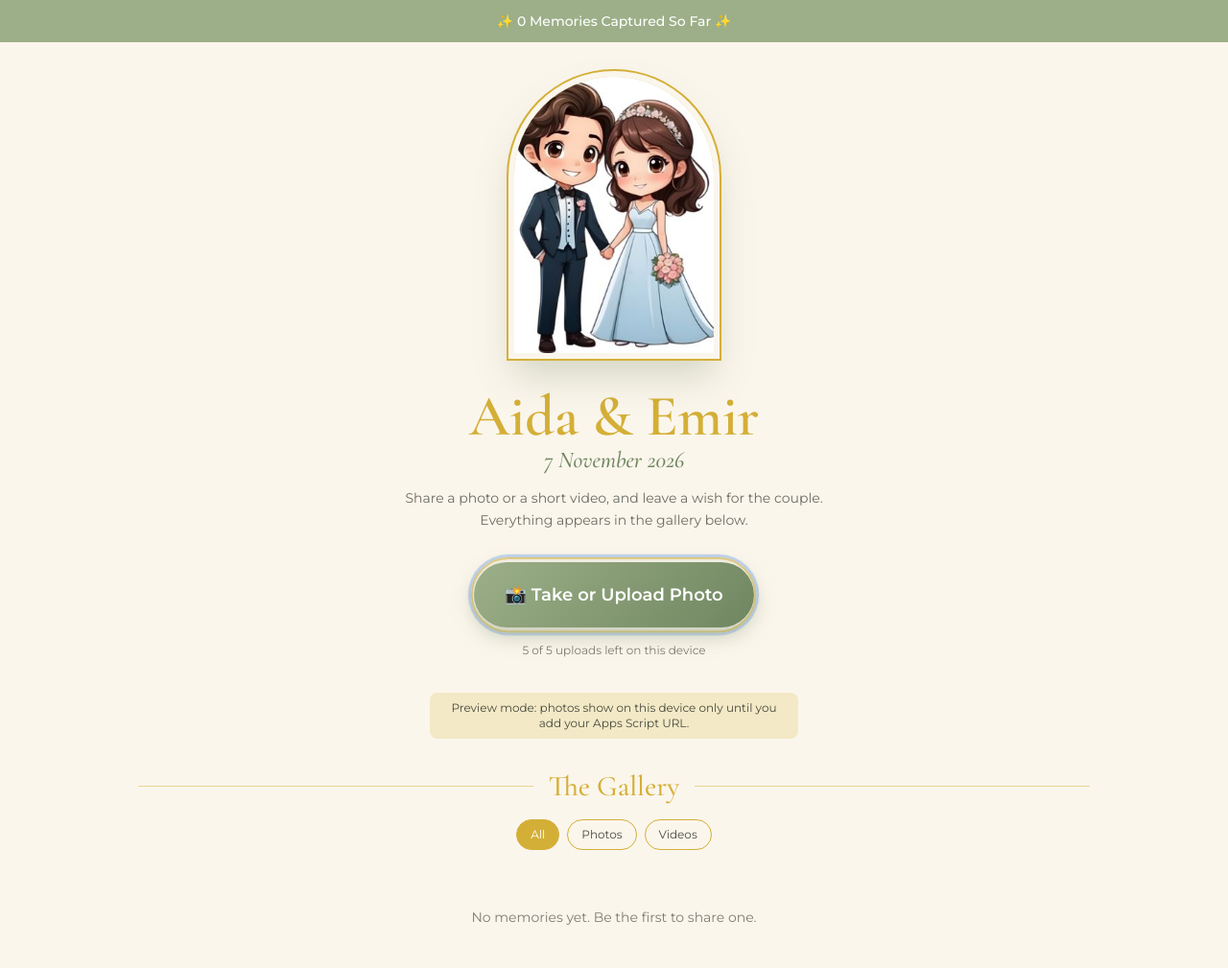
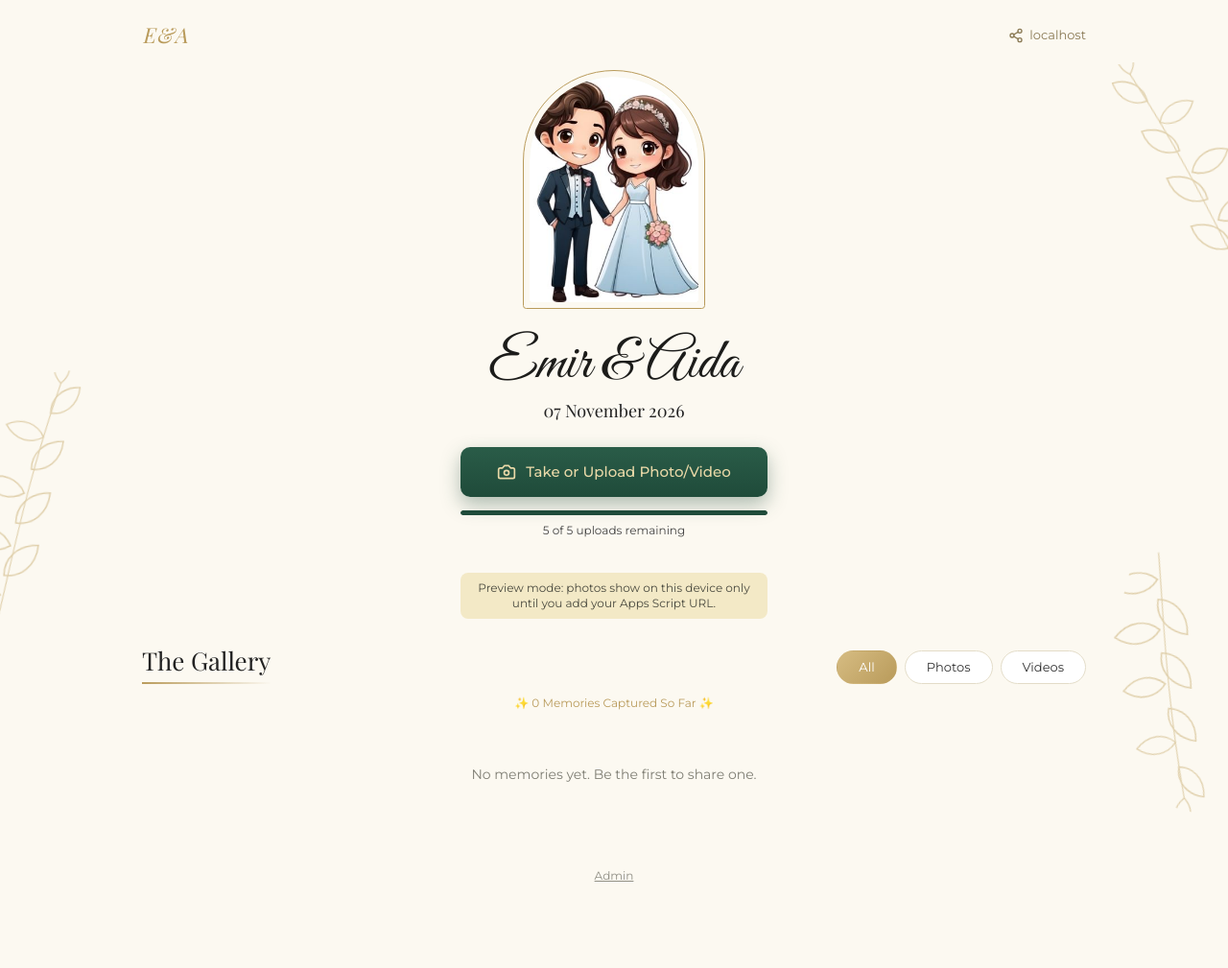
Before and after one commit to frdsyq/wedding, a plain HTML site: page index.html in a window 1280 px wide. Shown: the top 1009 px of the page at 96% size. After the commit the page ends 977 px from the top, so only its background shows below. Drawn offline with nearby package versions, Linux system fonts and the light colour scheme.

Commit message:
Add files via upload

```diff
--- a/index.html
+++ b/index.html
@@ -5,21 +5,23 @@
 <meta name="viewport" content="width=device-width, initial-scale=1, viewport-fit=cover">
 <title>Wedding Memories</title>
 <script src="https://cdn.tailwindcss.com"></script>
-<link href="https://fonts.googleapis.com/css2?family=Cormorant+Garamond:ital,wght@0,500;0,600;1,500&family=Montserrat:wght@400;500;600&display=swap" rel="stylesheet">
+<link href="https://fonts.googleapis.com/css2?family=Cormorant+Garamond:ital,wght@0,500;0,600;1,500&family=Montserrat:wght@400;500;600&family=Great+Vibes&family=Playfair+Display:wght@400;500&display=swap" rel="stylesheet">
 <script src="https://unpkg.com/lucide@0.453.0/dist/umd/lucide.min.js"></script>
 <style>
-:root{--cream:#FBF6EC;--sage:#9CAF88;--sage-d:#6F8660;--gold:#D4AF37}
+:root{--cream:#FCF9F1;--sage:#9CAF88;--sage-d:#6F8660;--gold:#B99B5B;--green:#1F4B3A}
 body{background:var(--cream);color:#4A4A3F;font-family:Montserrat,sans-serif;padding:env(safe-area-inset-top,0) 0 env(safe-area-inset-bottom,0)}
 .serif{font-family:'Cormorant Garamond',Georgia,serif}.gold{color:var(--gold)}
-.masonry{column-count:2;column-gap:10px}
-@media(min-width:768px){.masonry{column-count:3}}@media(min-width:1100px){.masonry{column-count:4}}
-.tile{position:relative;break-inside:avoid;margin-bottom:10px;border-radius:14px;overflow:hidden;background:#EFE8D6;border:2px solid #fff;box-shadow:0 6px 16px rgba(111,134,96,.2);cursor:zoom-in;animation:pop .4s ease-out}
+.grid-g{display:grid;grid-template-columns:repeat(2,minmax(0,1fr));gap:12px}
+@media(min-width:768px){.grid-g{grid-template-columns:repeat(3,minmax(0,1fr));gap:14px}}@media(min-width:1024px){.grid-g{grid-template-columns:repeat(5,minmax(0,1fr))}}
+.tile{position:relative;aspect-ratio:5/4;border-radius:14px;overflow:hidden;background:#EFE8D6;box-shadow:0 8px 18px rgba(80,70,40,.18);cursor:zoom-in;animation:pop .4s ease-out}
 @keyframes pop{from{opacity:0;transform:scale(.95)}to{opacity:1;transform:none}}
-.tile img{display:block;width:100%;height:auto}
-.cap{position:absolute;left:0;right:0;bottom:0;padding:20px 8px 6px;background:linear-gradient(transparent,rgba(0,0,0,.62));color:#fff;font-size:11px;line-height:1.35}
+.tile img{position:absolute;inset:0;width:100%;height:100%;object-fit:cover}
+.cap{position:absolute;left:8px;right:8px;bottom:8px;display:flex;align-items:center;gap:8px;padding:7px 9px;border-radius:12px;background:rgba(45,40,30,.32);-webkit-backdrop-filter:blur(8px);backdrop-filter:blur(8px);color:#fff;font-size:11px;line-height:1.25;text-shadow:0 1px 2px rgba(0,0,0,.35)}
+.av{flex:none;width:26px;height:26px;border-radius:99px;background:linear-gradient(135deg,#D6BC82,#B99B5B);display:flex;align-items:center;justify-content:center;font-size:12px;font-weight:600}
+.ct{min-width:0}.ct b,.ct span{display:block;overflow:hidden;text-overflow:ellipsis;white-space:nowrap}.ct b{font-size:12px;font-weight:600}
 .x{position:absolute;top:6px;right:6px;width:30px;height:30px;border-radius:99px;background:rgba(0,0,0,.6);color:#fff;align-items:center;justify-content:center;font-size:13px}
-.play{position:absolute;top:50%;left:50%;transform:translate(-50%,-50%);width:44px;height:44px;border-radius:99px;background:rgba(0,0,0,.5);color:#fff;display:flex;align-items:center;justify-content:center}
-.btn{background:linear-gradient(135deg,var(--sage),var(--sage-d));color:#fff;border-radius:99px;font-weight:600;box-shadow:0 8px 22px rgba(111,134,96,.4);transition:transform .15s}.btn:active{transform:scale(.97)}
+.play{position:absolute;top:50%;left:50%;transform:translate(-50%,-50%);width:40px;height:40px;border-radius:99px;background:rgba(185,155,91,.95);color:#fff;display:flex;align-items:center;justify-content:center;padding-left:3px}
+.btn{background:linear-gradient(180deg,#2A5C48,#1F4B3A);color:#EBDDB0;border-radius:99px;font-weight:600;box-shadow:0 8px 20px rgba(31,75,58,.35);transition:transform .15s}.btn:active{transform:scale(.97)}
 .chip{padding:6px 14px;border-radius:99px;border:1px solid var(--gold);font-size:12px;white-space:nowrap;background:transparent}.chip.on{background:var(--gold);color:#fff}
 .ring{position:absolute;inset:-6px;border-radius:99px;border:2px solid var(--gold);opacity:.6;animation:ring 2.4s ease-out infinite}
 @keyframes ring{0%{transform:scale(.96);opacity:.7}100%{transform:scale(1.12);opacity:0}}
@@ -30,36 +32,68 @@ body{background:var(--cream);color:#4A4A3F;font-family:Montserrat,sans-serif;pad
 @media(prefers-reduced-motion:reduce){.ring,.tile,.spinner{animation:none}}
 button:focus-visible{outline:3px solid var(--gold);outline-offset:2px}
 #shutter{width:68px;height:68px;border-radius:99px;background:#fff;border:4px solid #000;box-shadow:0 0 0 4px #fff}
+.script{font-family:'Great Vibes',cursive}.pf{font-family:'Playfair Display',Georgia,serif}
+.mono{font-family:'Playfair Display',Georgia,serif;font-style:italic;font-size:22px;color:var(--gold);letter-spacing:1px}
+.topshare{display:flex;align-items:center;gap:6px;font-size:13px;color:#8a7a55}.topshare svg{width:16px;height:16px}
+.arch{width:170px;padding:6px;border:1.5px solid var(--gold);border-radius:100px 100px 4px 4px;margin:0 auto}
+@media(min-width:768px){.arch{width:190px;border-radius:110px 110px 4px 4px}}
+.arch-in{position:relative;overflow:hidden;aspect-ratio:3/4;border-radius:90px 90px 2px 2px;background:linear-gradient(160deg,#E8EEDF,#F3E9C6)}
+.cta{display:flex;align-items:center;justify-content:center;gap:10px;width:100%;padding:15px 20px;border-radius:10px;background:linear-gradient(180deg,#2A5C48,#1F4B3A);color:#E9D9A8;font-weight:500;font-size:15px;box-shadow:0 8px 20px rgba(31,75,58,.35);transition:transform .15s}.cta:active{transform:scale(.98)}.cta svg{width:20px;height:20px}
+.bar{width:100%;height:5px;border-radius:99px;background:#E6E1D3;margin-top:14px;overflow:hidden}.bar i{display:block;height:100%;border-radius:99px;background:linear-gradient(90deg,#D6BC82,#B99B5B);transition:width .4s}
+@media(min-width:768px){.bar i{background:var(--green)}}
+.tab{padding:7px 22px;border-radius:99px;border:1px solid #E3DCC8;background:#fff;font-size:13px;color:#333}.tab.on{background:linear-gradient(135deg,#D6BC82,#B99B5B);color:#fff;border-color:transparent}
+.gal-title{font-family:'Playfair Display',Georgia,serif;font-size:26px;color:#222;display:inline-block;padding-bottom:3px;border-bottom:2px solid transparent;border-image:linear-gradient(90deg,#B99B5B,rgba(185,155,91,0)) 1}
+.leaf{position:fixed;width:170px;height:260px;opacity:.55;pointer-events:none;z-index:0}
+.leaf.a{right:-30px;top:60px;transform:scaleX(-1) rotate(8deg)}.leaf.b{left:-40px;bottom:150px;transform:rotate(-6deg)}.leaf.c{right:-40px;bottom:-40px;transform:scaleX(-1) rotate(165deg)}
 </style>
 </head>
 <body class="min-h-screen">
 
-<div class="text-center py-3 text-sm font-medium" style="background:var(--sage);color:#fff"><span id="counterText">✨ 0 Memories Captured So Far ✨</span></div>
+<svg width="0" height="0" style="position:absolute" aria-hidden="true"><defs>
+<path id="lf" d="M0 0C-9-8-11-22 0-34 11-22 9-8 0 0z"/>
+<g id="branch" fill="none" stroke="#C9AE72" stroke-width="1.1" stroke-linecap="round">
+<path d="M24 252C46 190 70 110 116 12"/>
+<use href="#lf" transform="translate(30 225) rotate(-65) scale(1.4)"/><use href="#lf" transform="translate(36 205) rotate(55) scale(1.4)"/>
+<use href="#lf" transform="translate(46 175) rotate(-65) scale(1.4)"/><use href="#lf" transform="translate(54 152) rotate(55) scale(1.4)"/>
+<use href="#lf" transform="translate(66 122) rotate(-65) scale(1.3)"/><use href="#lf" transform="translate(76 98) rotate(55) scale(1.3)"/>
+<use href="#lf" transform="translate(92 66) rotate(-65) scale(1.2)"/><use href="#lf" transform="translate(102 42) rotate(55) scale(1.2)"/>
+<use href="#lf" transform="translate(116 12) rotate(10) scale(1.1)"/>
+</g></defs></svg>
+<svg class="leaf a" viewBox="0 0 170 260" aria-hidden="true"><use href="#branch"/></svg>
+<svg class="leaf b" viewBox="0 0 170 260" aria-hidden="true"><use href="#branch"/></svg>
+<svg class="leaf c" viewBox="0 0 170 260" aria-hidden="true"><use href="#branch"/></svg>
 
-<main class="max-w-5xl mx-auto px-4 pb-14">
-  <header class="text-center pt-9 pb-4">
-    <div class="mx-auto w-44 h-60 md:w-52 md:h-72 rounded-t-full overflow-hidden relative" style="background:linear-gradient(160deg,#DCE5D2,#F3E9C6);box-shadow:0 0 0 6px var(--cream),0 0 0 8px var(--gold),0 22px 40px rgba(111,134,96,.3)">
-      <div id="heroFallback" class="absolute inset-0 flex items-center justify-center"><i data-lucide="heart" class="gold" style="width:44px;height:44px"></i></div>
+<div class="relative z-10 max-w-5xl mx-auto px-5 pt-5 flex items-center justify-between">
+  <div id="mono" class="mono"></div>
+  <button id="shareTop" class="topshare" aria-label="Share this page"><i data-lucide="share-2"></i><span class="md:hidden">Share</span><span id="urlTxt" class="hidden md:inline"></span></button>
+</div>
+
+<main class="relative z-10 max-w-5xl mx-auto px-5 pb-14">
+  <header class="text-center pt-5">
+    <div class="arch"><div class="arch-in">
+      <div id="heroFallback" class="absolute inset-0 flex items-center justify-center"><i data-lucide="heart" class="gold" style="width:40px;height:40px"></i></div>
       <img id="heroImg" alt="" class="hidden absolute inset-0 w-full h-full object-cover">
-    </div>
-    <h1 id="names" class="serif gold text-5xl md:text-6xl font-semibold mt-9 leading-tight"></h1>
-    <p id="wdate" class="serif italic text-2xl" style="color:var(--sage-d)"></p>
-    <p class="mt-3 text-sm max-w-md mx-auto opacity-80 leading-relaxed">Share a photo or a short video, and leave a wish for the couple. Everything appears in the gallery below.</p>
+    </div></div>
+    <h1 id="names" class="script text-5xl md:text-6xl mt-7 leading-tight" style="color:#1c1c1a"></h1>
+    <p id="wdate" class="pf text-base md:text-lg mt-1" style="color:#222"></p>
   </header>
 
-  <section class="flex flex-col items-center py-4">
-    <div class="relative"><span class="ring"></span>
-      <button id="uploadBtn" class="btn relative px-8 py-5 text-lg">📸 Take or Upload Photo</button></div>
-    <p id="left" class="mt-4 text-xs opacity-70"></p>
+  <section class="flex flex-col items-center pt-6 w-full max-w-sm md:max-w-xs mx-auto">
+    <button id="uploadBtn" class="cta"><i data-lucide="camera"></i><span>Take or Upload Photo<span class="hidden md:inline">/Video</span></span></button>
+    <div class="bar"><i id="barFill" style="width:100%"></i></div>
+    <p class="mt-2 text-xs" style="color:#444"><span id="leftN"></span> <span id="leftSfx"><span class="md:hidden">uploads left</span><span class="hidden md:inline">uploads remaining</span></span></p>
     <p id="status" class="mt-2 text-sm text-center min-h-[1.25rem]" role="status"></p>
-    <p id="demoNote" class="hidden mt-2 text-xs text-center max-w-sm rounded-lg px-3 py-2" style="background:#F3E9C6">Preview mode: photos show on this device only until you add your Apps Script URL.</p>
+    <p id="demoNote" class="hidden mt-2 text-xs text-center rounded-lg px-3 py-2" style="background:#F3E9C6">Preview mode: photos show on this device only until you add your Apps Script URL.</p>
   </section>
 
-  <section class="mt-4">
-    <div class="flex items-center gap-4 mb-4"><div class="flex-1 h-px" style="background:var(--gold);opacity:.5"></div><h2 class="serif text-3xl gold">The Gallery</h2><div class="flex-1 h-px" style="background:var(--gold);opacity:.5"></div></div>
-    <div id="tabs" class="flex justify-center gap-2 mb-5"></div>
+  <section class="mt-6">
+    <div class="flex flex-col md:flex-row md:items-end md:justify-between gap-4 mb-3">
+      <h2 class="gal-title self-start">The Gallery</h2>
+      <div id="tabs" class="flex gap-2 justify-center md:justify-end"></div>
+    </div>
+    <p class="text-center text-xs mb-4" style="color:var(--gold)"><span id="counterText">✨ 0 Memories Captured So Far ✨</span></p>
     <p id="empty" class="text-center text-sm opacity-70 py-10">No memories yet. Be the first to share one.</p>
-    <div id="gallery" class="masonry"></div>
+    <div id="gallery" class="grid-g"></div>
   </section>
 
   <footer class="text-center mt-12 text-xs opacity-60"><button id="adminLink" class="underline">Admin</button></footer>
@@ -121,8 +155,8 @@ button:focus-visible{outline:3px solid var(--gold);outline-offset:2px}
 <script>
 /* ==================== YOUR SETTINGS ==================== */
 const DEPLOYED_SCRIPT_URL = "YOUR_APPS_SCRIPT_URL_HERE";
-const COUPLE_NAMES = "Aida & Emir";         // change to your names
-const WEDDING_DATE = "7 November 2026";    // change to your date
+const COUPLE_NAMES = "Emir & Aida";         // change to your names
+const WEDDING_DATE = "07 November 2026";   // change to your date
 const HERO_IMAGE   = "hero.jpg";            // couple photo saved next to index.html (leave "" for none)
 const FRAME_IMAGE  = "frame.png";           // transparent wedding frame applied to camera photos (leave "" for none)
 const MAX_UPLOADS  = 5;                     // display only; the real limit is MAX_UPLOADS in Code.gs
@@ -148,14 +182,21 @@ $("names").textContent = COUPLE_NAMES; $("wdate").textContent = WEDDING_DATE; do
 if (DEMO) $("demoNote").classList.remove("hidden");
 if (HERO_IMAGE) { const h = $("heroImg"); h.onload = () => { h.classList.remove("hidden"); $("heroFallback").style.display = "none"; }; h.src = HERO_IMAGE; }
 lucide.createIcons();
+$("mono").textContent = COUPLE_NAMES.split("&").map((t) => t.trim().charAt(0)).join("&");
+$("urlTxt").textContent = location.host ? location.host + location.pathname.replace(/index\.html$/, "").replace(/\/$/, "") : "";
+$("shareTop").onclick = async () => {
+  const u = location.href;
+  if (navigator.share) { try { await navigator.share({ title: COUPLE_NAMES, url: u }); } catch (e) {} }
+  else { try { await navigator.clipboard.writeText(u); say("Link copied"); } catch (e) { prompt("Copy this link", u); } }
+};
 
 /* ---------- Gallery ---------- */
 function mkTile(p) {
-  const el = document.createElement("div"); el.className = "tile"; el.style.minHeight = "110px";
+  const el = document.createElement("div"); el.className = "tile";
   const im = new Image(); im.alt = ""; im.loading = "lazy"; im.src = p.local || thumb(p.id, 800); im.onerror = () => { im.style.display = "none"; };
   el.append(im);
   if (p.k === "video") { const b = document.createElement("div"); b.className = "play"; b.textContent = "▶"; el.append(b); }
-  if (p.n || p.c) { const c = document.createElement("div"); c.className = "cap"; const n = document.createElement("b"); n.textContent = p.n || ""; c.append(n); if (p.c) c.append(document.createElement("br"), p.c); el.append(c); }
+  if (p.n || p.c) { const c = document.createElement("div"); c.className = "cap"; const av = document.createElement("span"); av.className = "av"; av.textContent = (p.n || "♥").trim().charAt(0).toUpperCase(); const t = document.createElement("div"); t.className = "ct"; const n = document.createElement("b"); n.textContent = p.n || "Guest"; t.append(n); if (p.c) { const sp = document.createElement("span"); sp.textContent = p.c; t.append(sp); } c.append(av, t); el.append(c); }
   const x = document.createElement("button"); x.className = "x"; x.textContent = "✕"; x.setAttribute("aria-label", "Delete");
   x.onclick = (e) => { e.stopPropagation(); del(p.id); };
   el.append(x); el.onclick = () => openLb(p.id);
@@ -171,7 +212,10 @@ function render() {
   });
   $("counterText").textContent = `✨ ${items.size} Memories Captured So Far ✨`;
   $("empty").classList.toggle("hidden", items.size > 0);
-  $("left").textContent = used >= limit ? "Upload limit reached on this device" : `${limit - used} of ${limit} uploads left on this device`;
+  const full = used >= limit;
+  $("leftN").textContent = full ? "Upload limit reached on this device" : `${limit - used} of ${limit}`;
+  $("leftSfx").style.display = full ? "none" : "";
+  $("barFill").style.width = Math.max(0, (limit - used) / limit * 100) + "%";
   $("adminLink").textContent = pin ? "Exit admin mode" : "Admin";
 }
 async function load() {
@@ -192,7 +236,7 @@ async function del(id) {
   items.delete(id); render();
 }
 $("tabs").replaceChildren(...[["all", "All"], ["photo", "Photos"], ["video", "Videos"]].map(([v, l]) => {
-  const b = document.createElement("button"); b.className = "chip" + (v === "all" ? " on" : ""); b.textContent = l;
+  const b = document.createElement("button"); b.className = "tab" + (v === "all" ? " on" : ""); b.textContent = l;
   b.onclick = () => { tab = v; [...$("tabs").children].forEach((c) => c.classList.toggle("on", c === b)); render(); }; return b;
 }));
 
```
